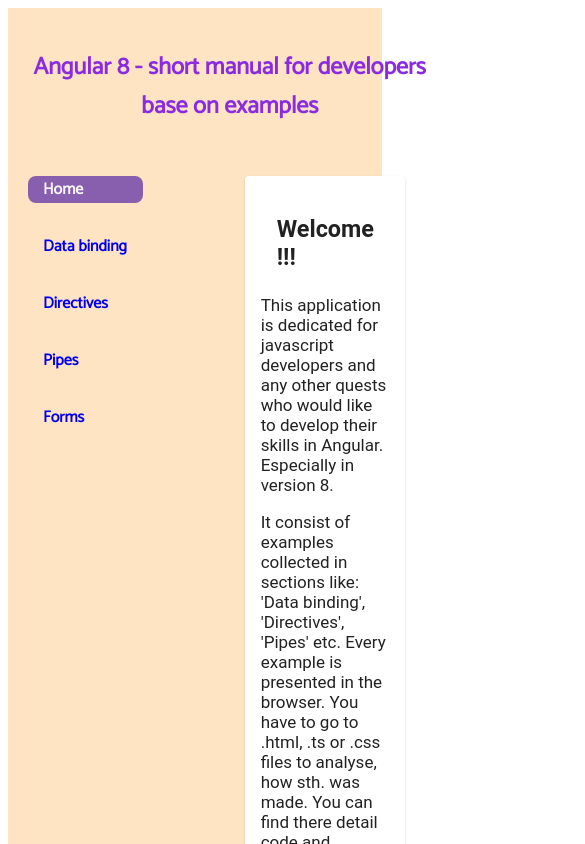
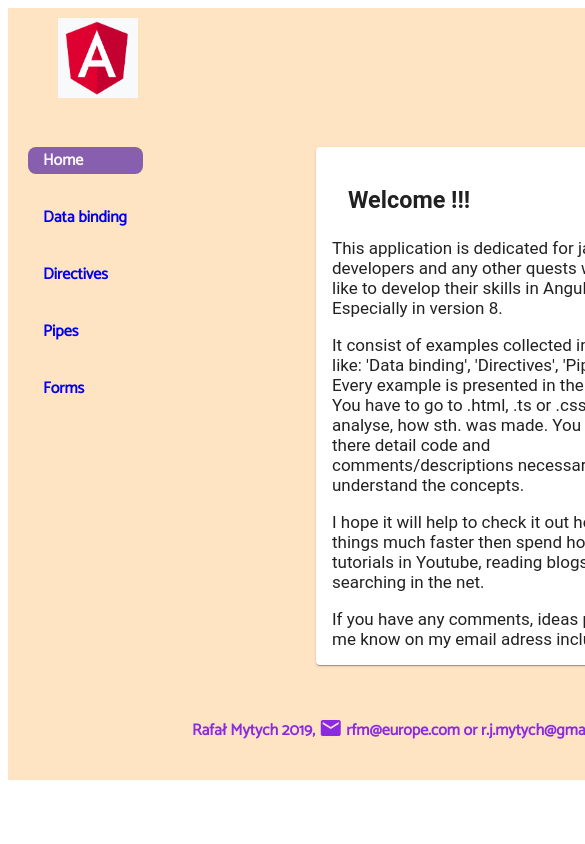
Before and after one commit to RafalM2000/portfolio-Angular8, an Angular app: page /home in a window 390 px wide. Shown: the top 844 px of the page, 585 px wide, since content can reach past the window. Built offline with nearby package versions, Linux system fonts and the light colour scheme.

Commit message:
css changes and logo

```diff
--- a/src/app/app.component.css
+++ b/src/app/app.component.css
@@ -5,7 +5,9 @@
 .item1 {
     grid-area: menu;
 }
-.item2 { grid-area: main; }
+.item2 {
+    grid-area: main;
+}
 .item3 {
     grid-area: footer;
     text-align: center;
--- a/src/app/header/header.component.css
+++ b/src/app/header/header.component.css
@@ -1,3 +1,21 @@
-h2 {
-    text-align: center;
-}
+@media only screen and (min-width: 900px) {
+    h2 {
+        text-align: center;
+    }
+    .logo {
+        position: relative;
+        top: -90px;
+        left: 30px;
+    }
+  }
+
+  @media only screen and (max-width: 900px) {
+    h2 {
+        display: none;
+    }
+    .logo {
+        position: relative;
+        top: -10px;
+        left: 30px;
+    }
+  }
--- a/src/app/header/header.component.html
+++ b/src/app/header/header.component.html
@@ -1 +1,2 @@
 <h2>Angular 8 - short manual for developers base on examples</h2>
+<img class = "logo" src="../../assets/img/AngularLogo.PNG" height="80" width="80">
--- a/src/styles.css
+++ b/src/styles.css
@@ -5,3 +5,7 @@
 html {
     font-family: 'Catamaran', sans-serif;
 }
+
+body {
+    min-width: 800px;
+}
```
Also changed, not shown: src/assets/img/AngularLogo.PNG (added).
